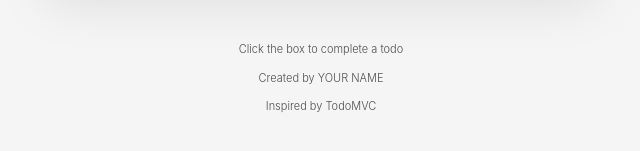
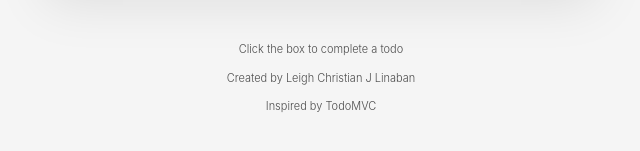
Before and after one commit to leighchristianlinaban/csit340-todomvc, a React (Vite) app: page / in a window 1280 px wide. Shown: the part 407-558 px from the top of the page, without its empty margins (319-959 px from the left). Built offline with nearby package versions, Linux system fonts and the light colour scheme.

Commit message:
chore: replace YOUR NAME with Leigh Christian J Linaban

```diff
--- a/src/App.jsx
+++ b/src/App.jsx
@@ -5,7 +5,7 @@
      return (
        <div className="min-h-screen bg-[#f5f5f5] py-8 font-light text-[#111]">
          <Todos />
-         <Info name="YOUR NAME" />
+         <Info name="Leigh Christian J Linaban" />
        </div>
      )
    }
```
